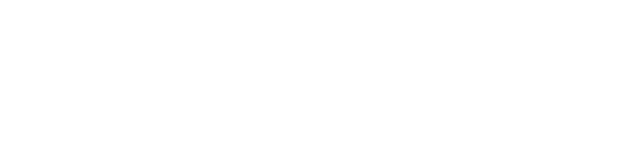
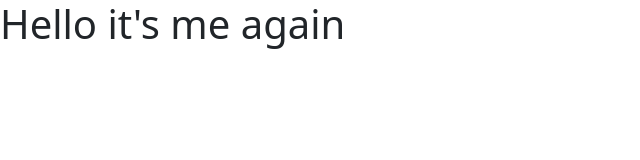
Before and after one commit to DjJeneva/collab-pratice, a plain HTML site: page index.html in a window 1280 px wide. Shown: the whole page, without its empty margins (0-640 px from the left). Drawn offline with nearby package versions, Linux system fonts and the light colour scheme.

Commit message:
Addhello

```diff
--- a/index.html
+++ b/index.html
@@ -10,9 +10,10 @@
 <!--Cusrom CSS -->
 <link rel="stylesheet" href="css/styles.css">
 
-    <title>Bootstarp Bolierplate Template</title>
+    <title>Bootstrap Bolierplate Template</title>
   </head>
   <body>
+    <h1> Hello it's me again</h1>
 
     <!-- Bootstrap Bundle with Popper -->
     <script src="https://cdn.jsdelivr.net/npm/bootstrap@5.1.3/dist/js/bootstrap.bundle.min.js" integrity="sha384-ka7Sk0Gln4gmtz2MlQnikT1wXgYsOg+OMhuP+IlRH9sENBO0LRn5q+8nbTov4+1p" crossorigin="anonymous"></script>
```
